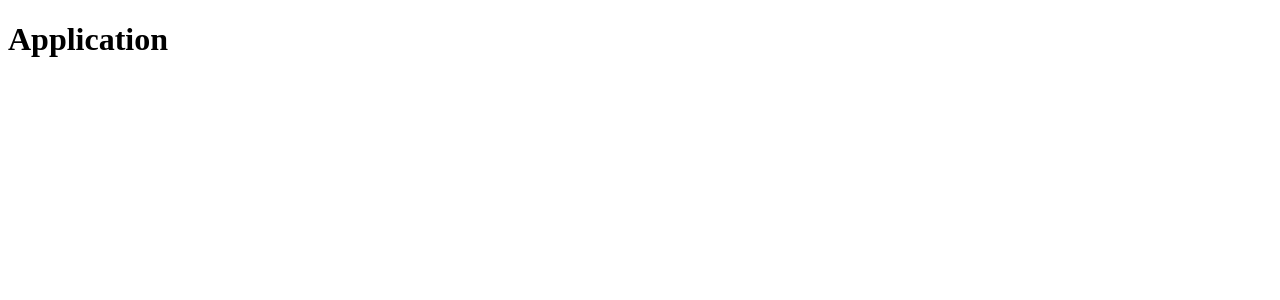
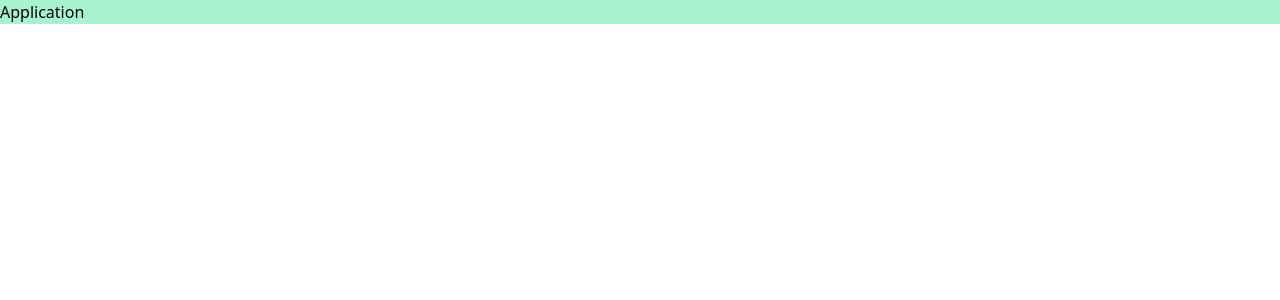
Before and after one commit to mustartt/ml-marketplace, a React app in the folder frontend/: page / in a window 1280 px wide. Shown: the top 300 px of the page. Built offline with nearby package versions, Linux system fonts and the light colour scheme.

Commit message:
setup tailwind css

```diff
--- a/frontend/config/webpack.common.js
+++ b/frontend/config/webpack.common.js
@@ -63,6 +63,7 @@ module.exports = {
               sourceMap: true,
             }
           },
+          'postcss-loader'
         ],
       },
       {
--- a/frontend/package.json
+++ b/frontend/package.json
@@ -36,6 +36,7 @@
     "redux": "^4.1.1",
     "redux-form": "^8.3.7",
     "redux-thunk": "^2.3.0",
+    "tailwindcss": "^2.2.7",
     "typescript": "^4.3.5"
   },
   "devDependencies": {
@@ -53,6 +54,10 @@
     "jest-sonar": "^0.2.12",
     "mini-css-extract-plugin": "^2.2.0",
     "optimize-css-assets-webpack-plugin": "^6.0.1",
+    "postcss": "^8.3.6",
+    "postcss-loader": "^6.1.1",
+    "postcss-preset-env": "^6.7.0",
+    "sass": "^1.38.0",
     "sass-loader": "^12.1.0",
     "style-loader": "^3.2.1",
     "terser-webpack-plugin": "^5.1.4",
--- /dev/null
+++ b/frontend/postcss.config.js
@@ -0,0 +1,8 @@
+const tailwindcss = require('tailwindcss');
+
+module.exports = {
+  plugins: [
+    'postcss-preset-env',
+    tailwindcss,
+  ],
+};
--- a/frontend/src/app/App.tsx
+++ b/frontend/src/app/App.tsx
@@ -1,8 +1,12 @@
 import React from "react";
+
+import "./index.scss";
 
 const App: React.FC = () => {
     return (
-        <h1>Application</h1>
+        <div className="bg-green-200">
+            <h1>Application</h1>
+        </div>
     );
 }
 
--- /dev/null
+++ b/frontend/src/app/index.scss
@@ -0,0 +1,3 @@
+@tailwind base;
+@tailwind components;
+@tailwind utilities;
--- a/frontend/src/store/configureStore.ts
+++ b/frontend/src/store/configureStore.ts
@@ -1,7 +1,7 @@
 import {applyMiddleware, compose, createStore,} from 'redux';
 import thunk from 'redux-thunk';
 
-import rootReducer from './reducers/rootReducer.js';
+import rootReducer from './reducers/rootReducer';
 
 const configureStore = (initialState: any) => {
     return compose(
--- /dev/null
+++ b/frontend/tailwind.config.js
@@ -0,0 +1,11 @@
+module.exports = {
+  purge: [],
+  darkMode: false,
+  theme: {
+    extend: {},
+  },
+  variants: {
+    extend: {},
+  },
+  plugins: [],
+};
```
Also changed, not shown: 1 other file (tests, documents, lock files or other folders).
